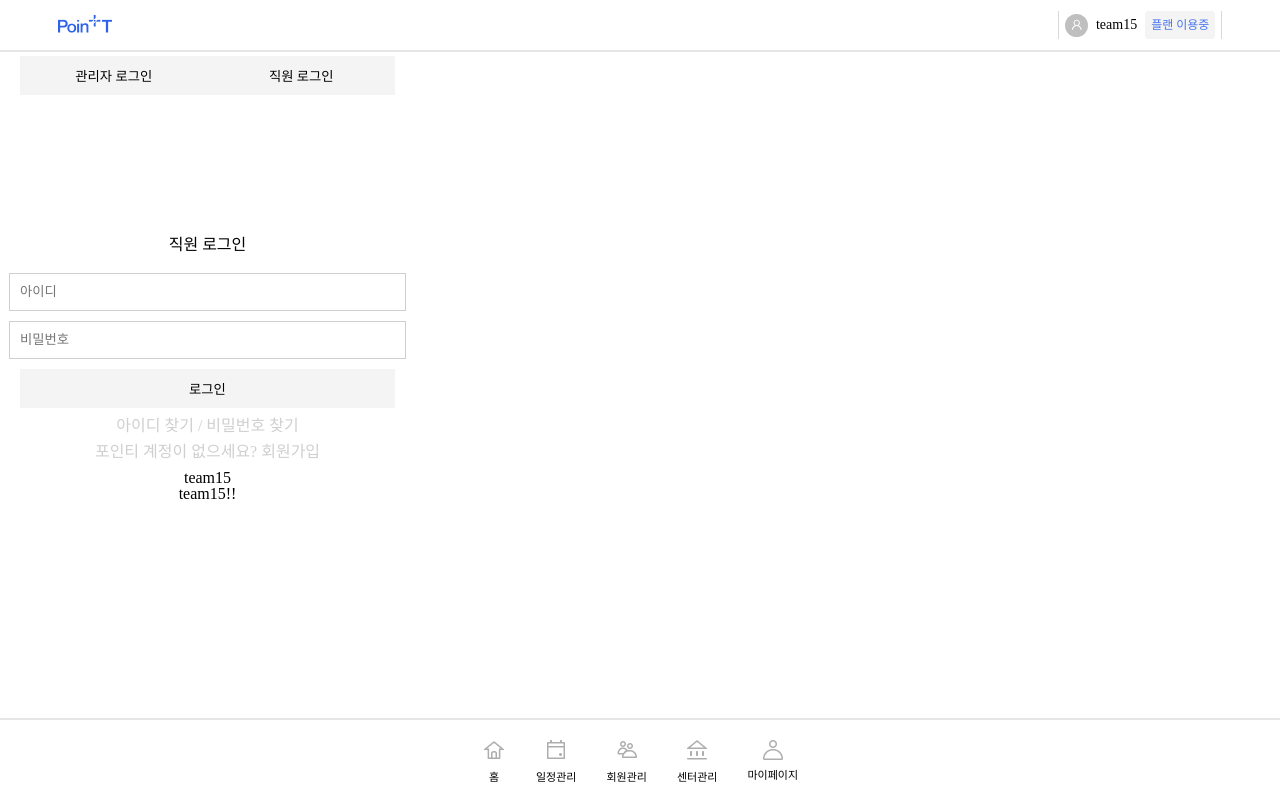
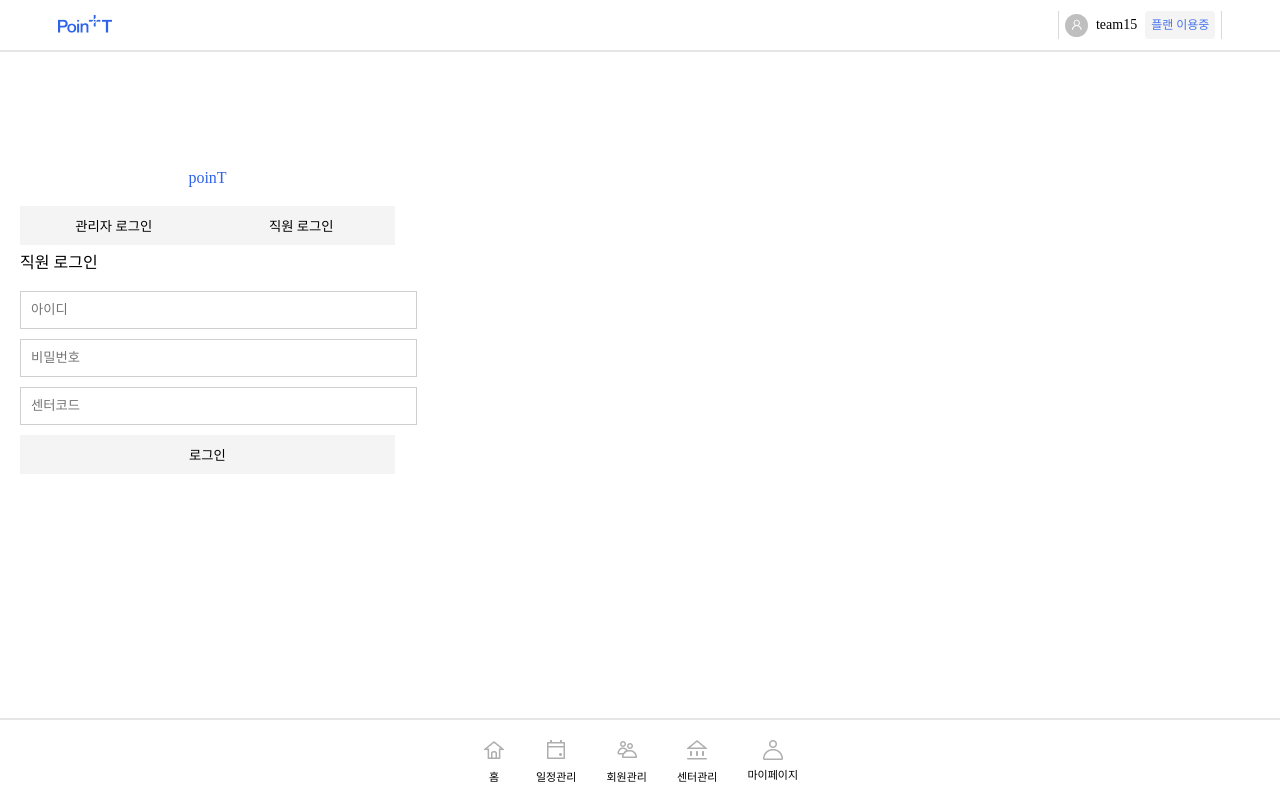
Before and after one commit to pie-sfac/2-15-onePunch, a React (Vite) app: page /LoginPage in a window 1280 px wide. Built offline with nearby package versions, Linux system fonts and the light colour scheme.

Commit message:
feat : 로그인useForm 써서 코드 변경, Home 페이지 html 추가

```diff
--- a/src/App.tsx
+++ b/src/App.tsx
@@ -17,6 +17,7 @@ import MemberList from "./pages/memberPage/list/index";
 import MemberAdd from "./pages/memberPage/add/index";
 import TicketDetailPage from "./pages/ticketPage/centerTicket/ticketDetail";
 import CreateTicketPage from "./pages/ticketPage/centerTicket/createTicket";
+import Home from "./components/units/home/home.index";
 
 
 const MainLayout = ({ children }) => (
@@ -40,6 +41,14 @@ function App() {
             element={
               <MainLayout>
                 <TemporaryLogin />
+              </MainLayout>
+            }
+          />
+          <Route
+            path="/Home"
+            element={
+              <MainLayout>
+                <Home />
               </MainLayout>
             }
           />
--- a/src/commons/stores/index.ts
+++ b/src/commons/stores/index.ts
@@ -10,6 +10,16 @@ export const accessTokenState = atom({
   default: "",
 });
 
+export const accessTokenStateForAdmin = atom({
+  key: 'accessTokenStateForAdmin',
+  default: null,
+});
+
+export const accessTokenStateForStaffs = atom({
+  key: 'accessTokenStateForStaffs',
+  default: null,
+});
+
 export const maxServiceCountState = atom({
   key: 'maxServiceCountState',
   default: 0,
--- /dev/null
+++ b/src/components/units/home/home.index.tsx
@@ -0,0 +1,39 @@
+import React from 'react';
+import { Container, Box, InnerBox } from './home.styles.ts';
+
+
+const Home = () => {
+    return (
+        <div>
+            <Container>
+                <Box>
+                    <input type="text" placeholder="회원/멤버 이름, 연락처로 검색하세요" />
+                </Box>
+                <Box>
+                    <img src="empty_person_in_circle.svg" alt="광고 사진" style={{width: "100%"}} />
+                </Box>
+                <Box>
+                    <h2>나의 오늘 일정</h2>
+                    <InnerBox>
+                        {/* 작은 박스에 들어갈 내용을 여기에 작성 */}
+                    </InnerBox>
+                </Box>
+                <Box>
+                    <h2>나의 회원</h2>
+                    <InnerBox>
+                        {/* 작은 박스에 들어갈 내용을 여기에 작성 */}
+                    </InnerBox>
+                </Box>
+                <Box>
+                    <h2>전체 직원</h2>
+                    <InnerBox>
+                        {/* 작은 박스에 들어갈 내용을 여기에 작성 */}
+                    </InnerBox>
+                </Box>
+            </Container>
+        </div>
+
+    );
+};
+
+export default Home;
--- /dev/null
+++ b/src/components/units/home/home.styles.ts
@@ -0,0 +1,17 @@
+// home.styles.ts
+
+import styled from '@emotion/styled';
+
+export const Container = styled.div`
+    width: 375px;
+`;
+
+export const Box = styled.div`
+    margin-bottom: 10px;
+`;
+
+export const InnerBox = styled.div`
+    margin-top: 10px;
+    background-color: #f8f9fa;
+    padding: 10px;
+`;
--- a/src/components/units/login/login.index.tsx
+++ b/src/components/units/login/login.index.tsx
@@ -1,63 +1,71 @@
-import React, { useEffect, useState, ChangeEvent } from 'react';
-import axios from 'axios';
+import React, { useState } from 'react';
+import { useForm } from 'react-hook-form';
+import apiLogin from '../../../commons/api/apiLogin';
 import { Container, Title, Logo, InputField, ButtonContainer, Button, LinkText } from './login.styles';
 import { useRecoilState } from 'recoil';
-import { accessTokenState } from '../../../commons/stores';
+import { accessTokenStateForAdmin, accessTokenStateForStaffs } from '../../../commons/stores';
+
+interface IFormInput {
+  Username: string;
+  Password: string;
+  CenterCode: string;
+}
 
 const Login: React.FC = () => {
   const [isAdmin, setIsAdmin] = useState<boolean>(false);
-  const [Username, setUsername] = useState('');
-  const [Password, setPassword] = useState('');
-  //리코일 사용하기
-  //1. atom.js 파일을 생성하고 저장할 atom을 정의한다.
-  //2. 이제 Login 컴포넌트에서 이 atom을 사용하여 'accessToken' 저장 가능
-  //3. 저장하기 위해 useRecoilState hook 사용
-  const [token, setToken] = useRecoilState(accessTokenState);
-  //아이디, 비번 상태값 변경될 때마다 잘 찍히고 있는지 확인
-useEffect(() => {
-  console.log('Username: ', Username);
-  console.log('Password: ', Password);
-}, [Username, Password]);
+  const [, setTokenForAdmin] = useRecoilState(accessTokenStateForAdmin);
+  const [, setTokenForStaffs] = useRecoilState(accessTokenStateForStaffs);
+  const { register, handleSubmit } = useForm<IFormInput>();
 
-  const onChangeUsername = (event:ChangeEvent<HTMLInputElement>)=>{
-    setUsername(event.target.value)
-  }
-  const onChangePassword = (event:ChangeEvent<HTMLInputElement>)=>{
-    setPassword(event.target.value)
-  }
-
-  const onSubmitHandler = async(e: any) => {
-    e.preventDefault();
+//관리자 토큰
+  const onSubmitHandlerForAdmin = async(data: IFormInput) => {
     // Basic Authentication을 위한 header 설정
-      const auth = 'Basic ' + btoa(Username + ':' + Password);
-      // 1. POST /api/v1/auth/login 로그인 요청
-      await axios.post('http://223.130.161.221/api/v1/admins/login',
+    const auth = 'Basic ' + btoa(data.Username + ':' + data.Password);
+    // POST /api/v1/auth/login 로그인 요청
+    await apiLogin.post('/admins/login',
     {
-        username: Username,
-        password: Password,
+      username: data.Username,
+      password: data.Password,
     },
     {
       headers: {
         'Authorization': auth
       }
     })
-    // 2. 로그인 성공 시, 서버로부터 Access, Refresh Token을 Response로 전달 받고 해당 토큰을 로컬 스토리지에 저장
     .then ((response)=>{
-      console.log("======로그인 성공=======");
-      console.log(response.data);
-      console.log("======로그인 성공=======");
-
-      localStorage.setItem('token', response.data.accessToken);
-      console.log(response.data.accessToken);
-      //token을 localstorage에 저장한 것처럼 위 seToken에 담아줌.
-      //이제 전역에서 호출해서 사용 가능
-      setToken(response.data.accessToken);
+      localStorage.setItem('tokenForAdmin', response.data.accessToken);
+      setTokenForAdmin(response.data.accessToken);
       alert("로그인 성공!")
     })
     .catch((error)=>{
-    console.log('=========로그인 실패==========');
-    console.log(error);
-    console.log('=========로그인 실패==========');
+      console.log('로그인 실패:', error);
+      alert("로그인 실패...")
+    });
+  }
+
+//스태프 토큰
+  const onSubmitHandlerForStaffs = async(data: IFormInput) => {
+    // Basic Authentication을 위한 header 설정
+    const auth = 'Basic ' + btoa(data.Username + ':' + data.Password);
+    // POST /api/v1/auth/login 로그인 요청
+    await apiLogin.post('/admins/login',
+    {
+      username: data.Username,
+      password: data.Password,
+      centerCode : parseInt(data.CenterCode),
+    },
+    {
+      headers: {
+        'Authorization': auth
+      }
+    })
+    .then ((response)=>{
+      localStorage.setItem('tokenForStaffs', response.data.accessToken);
+      setTokenForStaffs(response.data.accessToken);
+      alert("로그인 성공!")
+    })
+    .catch((error)=>{
+      console.log('로그인 실패:', error);
       alert("로그인 실패...")
     });
   }
@@ -65,29 +73,22 @@ useEffect(() => {
   const renderContent = () => {
     if (isAdmin) {
       return (
-        <Container>
+        <form onSubmit={handleSubmit(onSubmitHandlerForAdmin)}>
           <Title>관리자 로그인</Title>
-          <InputField type="text" placeholder="아이디" onChange={onChangeUsername}/>
-          <InputField type="password" placeholder="비밀번호" onChange={onChangePassword}/>
-          <Button onClick={onSubmitHandler}>로그인</Button>
-          <LinkText>아이디 찾기 / 비밀번호 찾기</LinkText>
-          <LinkText>포인티 계정이 없으세요? 회원가입</LinkText>
-          <p>team15</p>
-          <p>team15!!</p>
-        </Container>
+          <InputField {...register("Username")} type="text" placeholder="아이디" />
+          <InputField {...register("Password")} type="password" placeholder="비밀번호" />
+          <Button type="submit">로그인</Button>
+        </form>
       );
     } else {
       return (
-        <Container>
+        <form onSubmit={handleSubmit(onSubmitHandlerForStaffs)}>
           <Title>직원 로그인</Title>
-          <InputField type="text" placeholder="아이디" onChange={onChangeUsername}/>
-          <InputField type="password" placeholder="비밀번호" onChange={onChangePassword}/>
-          <Button onClick={onSubmitHandler}>로그인</Button>
-          <LinkText>아이디 찾기 / 비밀번호 찾기</LinkText>
-          <LinkText>포인티 계정이 없으세요? 회원가입</LinkText>
-          <p>team15</p>
-          <p>team15!!</p>
-        </Container>
+          <InputField {...register("Username")} type="text" placeholder="아이디" />
+          <InputField {...register("Password")} type="password" placeholder="비밀번호" />
+          <InputField {...register("CenterCode")} type="number" placeholder="센터코드" />
+          <Button type="submit">로그인</Button>
+        </form>
       );
     }
   };
```
Also changed, not shown: src/pages/homePage/index.tsx (added, +11 -0 lines), public/images/icons/home/empty_person_in_circle.svg (added). Lines whose indentation alone changed are shown as unchanged.
